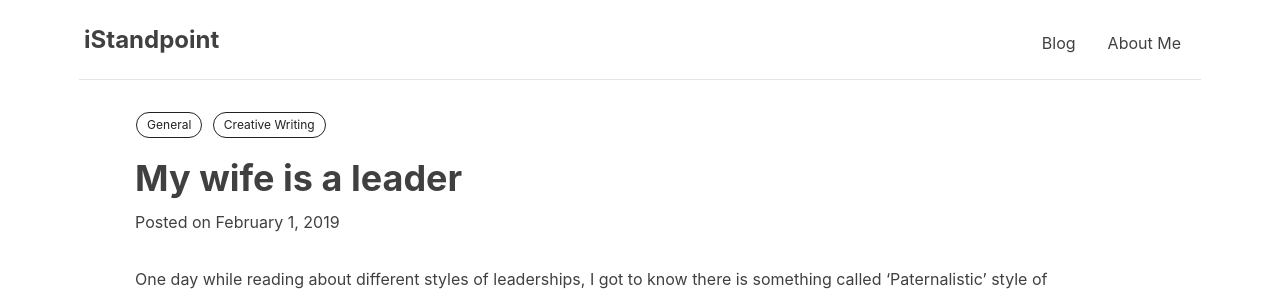
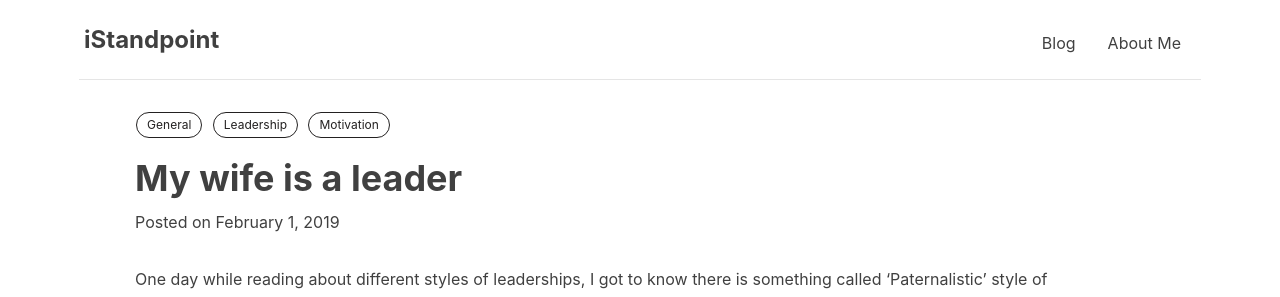
Before and after one commit to gargsaar/singlepage_website_ni, a Jekyll site: the page built from _posts/2019-02-01-my-wife-is-a-leader.markdown, in a window 1280 px wide. Shown: the top 297 px of the page. Built offline with Jekyll 4.4.1, drawn with Linux system fonts in a browser that asks for light colours; nearby versions of some CDN libraries.

Commit message:
Update 2019-02-01-my-wife-is-a-leader.markdown

```diff
--- a/_posts/2019-02-01-my-wife-is-a-leader.markdown
+++ b/_posts/2019-02-01-my-wife-is-a-leader.markdown
@@ -6,7 +6,8 @@ header-style: text
 lang: en
 tags:
   - General
-  - Creative Writing
+  - Leadership
+  - Motivation
 ---
 One day while reading about different styles of leaderships, I got to know there is something called 'Paternalistic' style of leadership.
 
```
